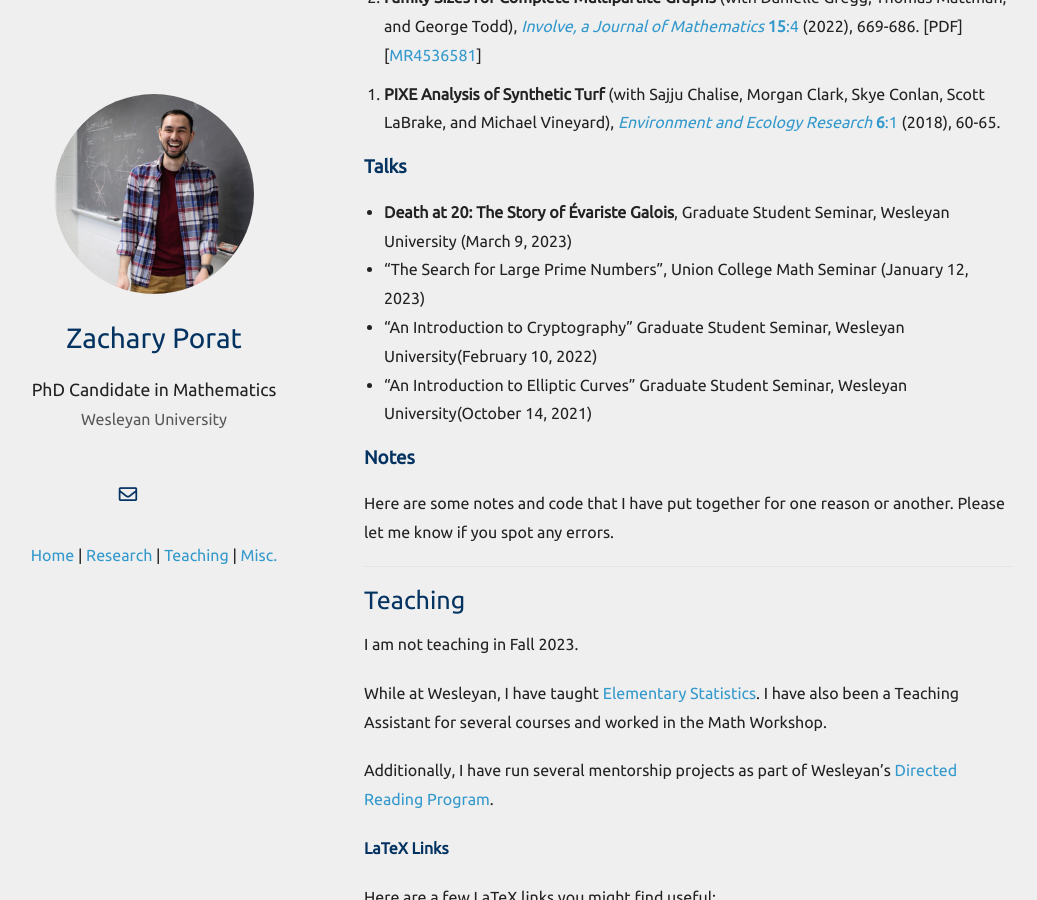
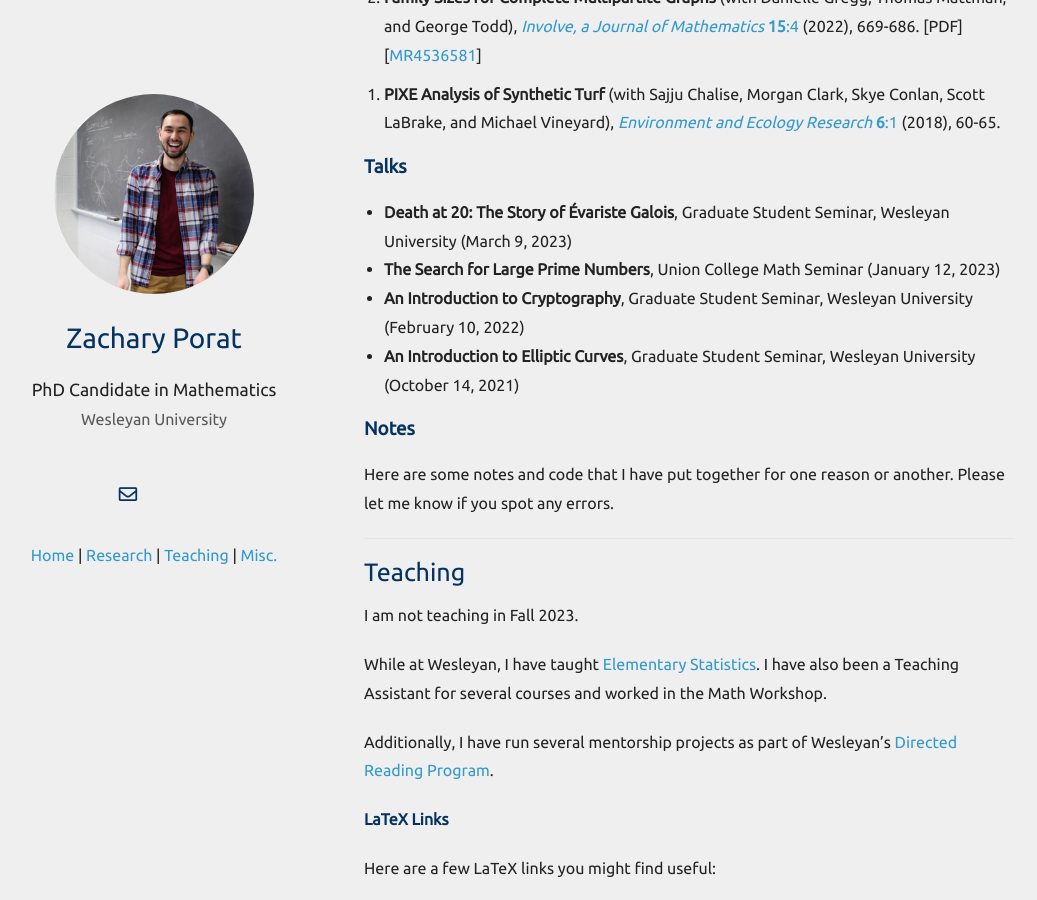
Before and after one commit to zporat/zporat.github.io, a Jekyll site: the page built from index.md, in a window 1280 px wide and 900 px high, scrolled down 570 px. Shown: the whole window, without its empty margins (101-1138 px from the left). Built offline with Jekyll 4.4.1, drawn with Linux system fonts in a browser that asks for light colours; nearby versions of some CDN libraries; a style sheet for code colours, icons or effects is not loaded; our own code applies the rules of GitHub Pages for plain Markdown files.

```diff
--- a/index.md
+++ b/index.md
@@ -29,9 +29,9 @@ My research interests lie in number theory and algebraic geometry.  In particula
 
 <ul style="margin-left:-20px">
 <li><b>Death at 20: The Story of Évariste Galois</b>, Graduate Student Seminar, Wesleyan University (March 9, 2023)</li>
-<li>“The Search for Large Prime Numbers”, Union College Math Seminar (January 12, 2023)</li>
-<li>“An Introduction to Cryptography” Graduate Student Seminar, Wesleyan University(February 10, 2022)</li>
-<li>“An Introduction to Elliptic Curves” Graduate Student Seminar, Wesleyan University(October 14, 2021)</li>
+<li><b>The Search for Large Prime Numbers</b>, Union College Math Seminar (January 12, 2023)</li>
+<li><b>An Introduction to Cryptography</b>, Graduate Student Seminar, Wesleyan University (February 10, 2022)</li>
+<li><b>An Introduction to Elliptic Curves</b>, Graduate Student Seminar, Wesleyan University (October 14, 2021)</li>
 </ul>
 
 ### Notes
```
